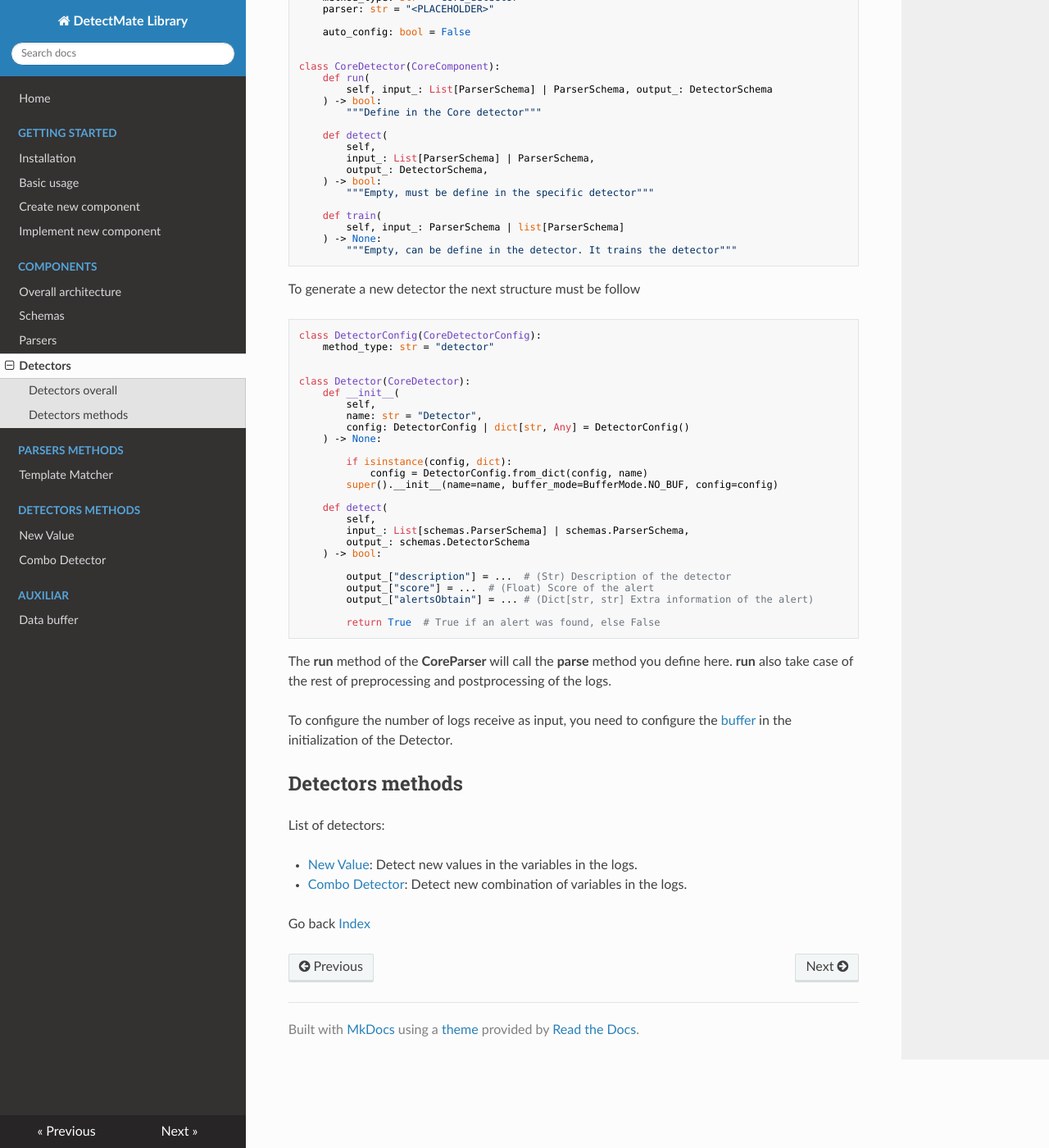
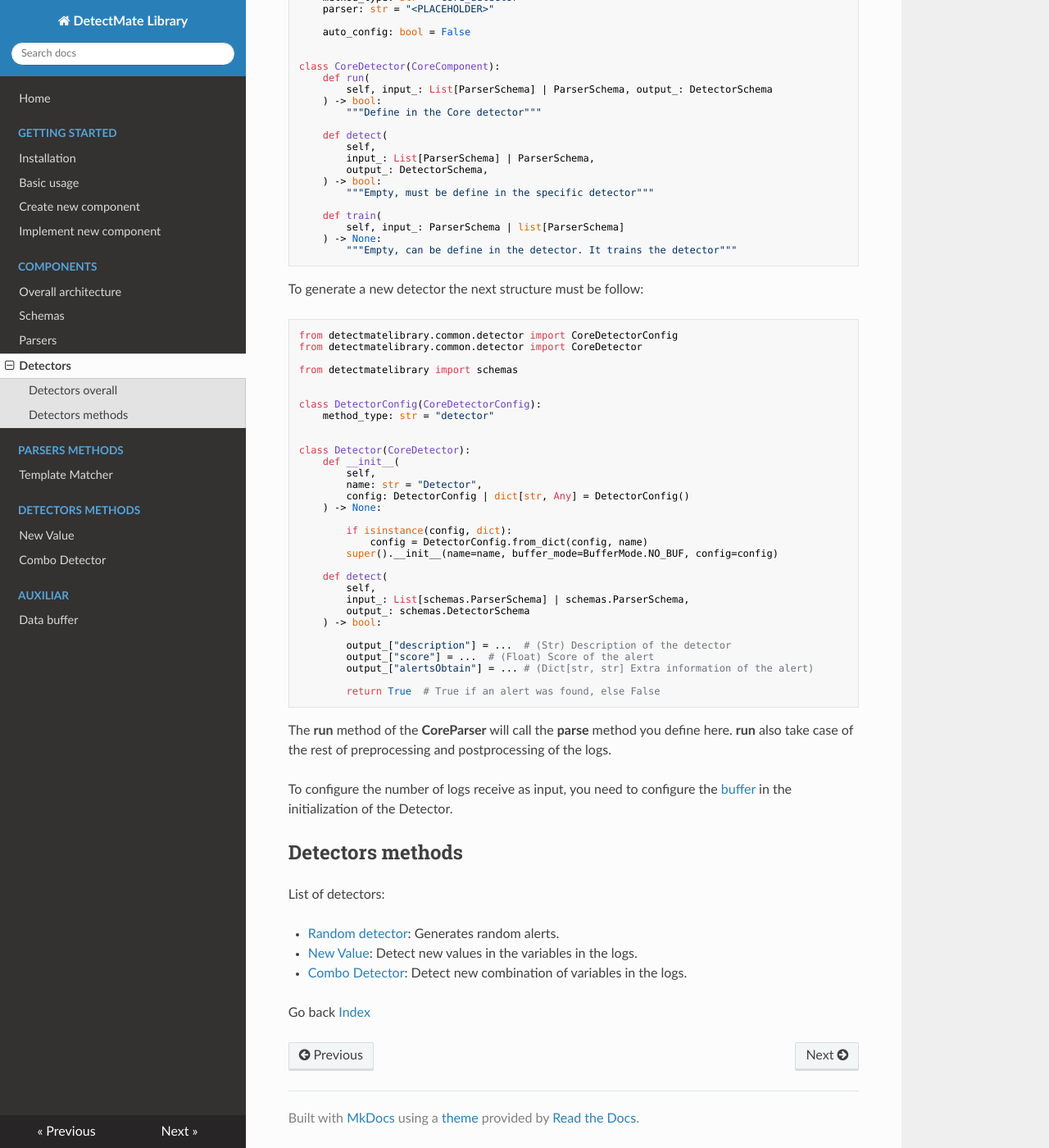
Before and after one commit to ait-detectmate/DetectMateLibrary, an MkDocs documentation site: the page built from docs/detectors.md, in a window 1280 px wide and 1400 px high, scrolled down 541 px. Shown: the whole window at 82% size. Built offline with MkDocs 1.6.1, drawn with Linux system fonts in a browser that asks for light colours; nearby versions of some CDN libraries.

Commit message:
minor doc changes

````diff
--- a/docs/detectors.md
+++ b/docs/detectors.md
@@ -41,10 +41,16 @@ class CoreDetector(CoreComponent):
     ) -> None:
         """Empty, can be define in the detector. It trains the detector"""
 ```
-To generate a new detector the next structure must be follow
+To generate a new detector the next structure must be follow:
 
 
 ```python
+from detectmatelibrary.common.detector import CoreDetectorConfig
+from detectmatelibrary.common.detector import CoreDetector
+
+from detectmatelibrary import schemas
+
+
 class DetectorConfig(CoreDetectorConfig):
     method_type: str = "detector"
 
@@ -81,6 +87,7 @@ To configure the number of logs receive as input, you need to configure the [buf
 
 List of detectors:
 
+* [Random detector](detectors/random_detector.md): Generates random alerts.
 * [New Value](detectors/new_value.md): Detect new values in the variables in the logs.
 * [Combo Detector](detectors/combo.md): Detect new combination of variables in the logs.
 
````
Also changed, not shown: docs/parsers.md (+3 -0 lines), docs/schemas.md (+6 -0 lines), docs/detectors/random_detector.md (added).
